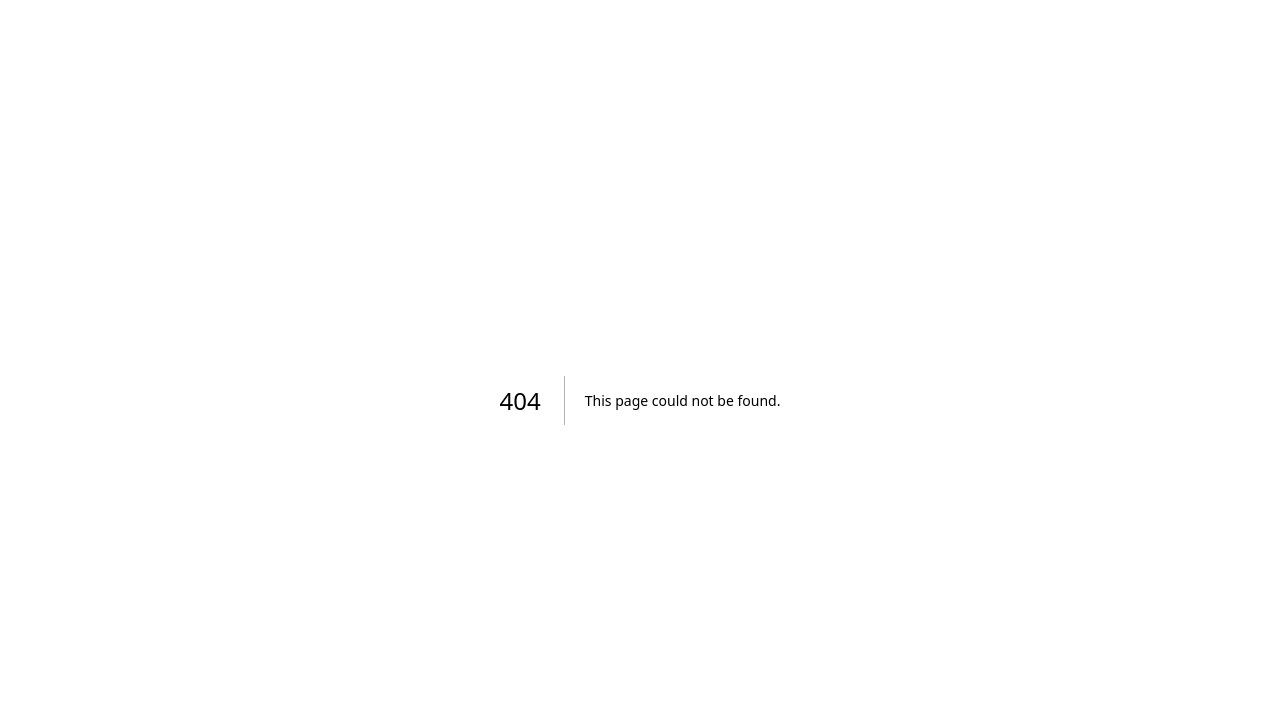
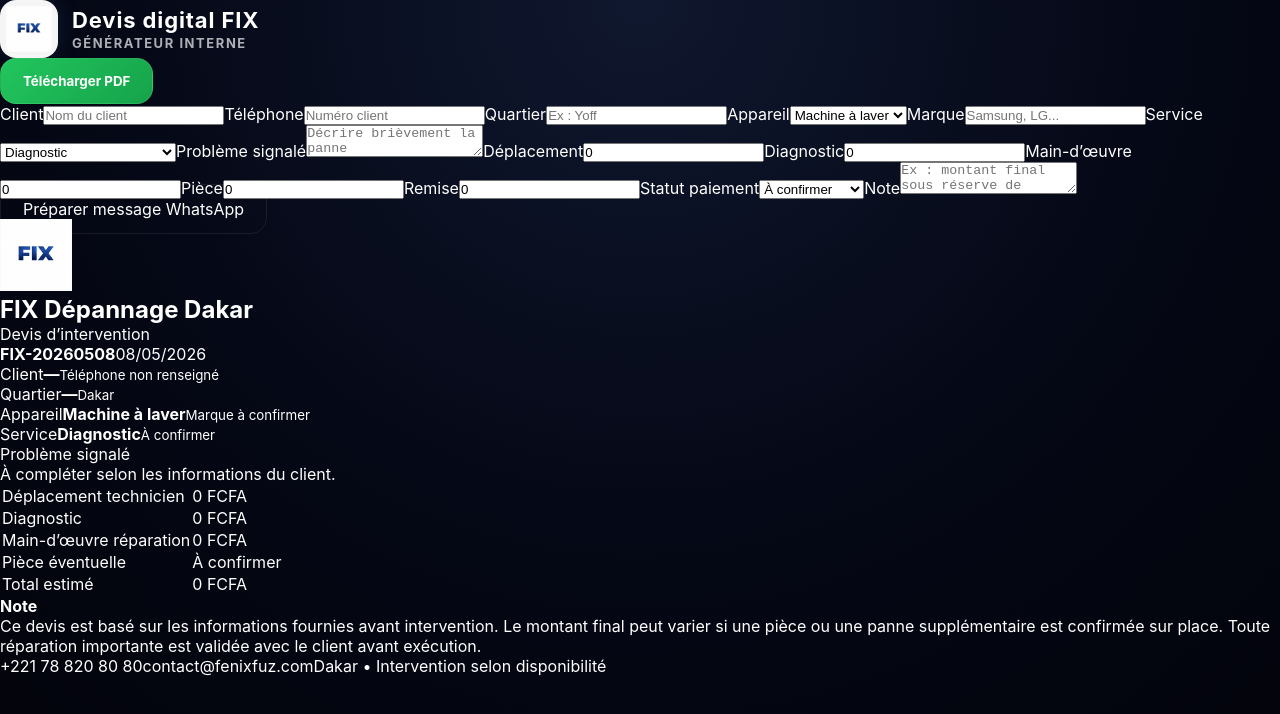
Before and after one commit to Djibsonx7/fix-dakar, a Next.js app: page /devis in a window 1280 px wide. Before the commit this address had no page. Shown: the top 714 px of the page. Built offline with nearby package versions, Linux system fonts and the light colour scheme.

Commit message:
Add digital quote generator

```diff
--- /dev/null
+++ b/app/devis/page.tsx
@@ -0,0 +1,119 @@
+'use client';
+
+import Image from 'next/image';
+import { useMemo, useState } from 'react';
+
+const phone = '221788208080';
+const displayPhone = '+221 78 820 80 80';
+
+const appliances = ['Machine à laver', 'Micro-ondes', 'Frigo', 'Congélateur', 'Chauffe-eau', 'Autre appareil'];
+const services = ['Diagnostic', 'Déplacement + diagnostic', 'Réparation', 'Remplacement de pièce', 'Entretien', 'Autre service'];
+const paymentStatus = ['À confirmer', 'En attente', 'Acompte reçu', 'Payé'];
+
+function formatCurrency(value: string) {
+  const amount = Number(value || 0);
+  return new Intl.NumberFormat('fr-SN').format(Number.isFinite(amount) ? amount : 0) + ' FCFA';
+}
+
+function today() {
+  return new Date().toLocaleDateString('fr-SN', { day: '2-digit', month: '2-digit', year: 'numeric' });
+}
+
+export default function QuotePage() {
+  const [client, setClient] = useState('');
+  const [clientPhone, setClientPhone] = useState('');
+  const [area, setArea] = useState('');
+  const [appliance, setAppliance] = useState('Machine à laver');
+  const [brand, setBrand] = useState('');
+  const [service, setService] = useState('Diagnostic');
+  const [problem, setProblem] = useState('');
+  const [travel, setTravel] = useState('0');
+  const [diagnostic, setDiagnostic] = useState('0');
+  const [labor, setLabor] = useState('0');
+  const [parts, setParts] = useState('0');
+  const [discount, setDiscount] = useState('0');
+  const [status, setStatus] = useState('À confirmer');
+  const [notes, setNotes] = useState('');
+
+  const quoteNumber = useMemo(() => {
+    const now = new Date();
+    const stamp = `${now.getFullYear()}${String(now.getMonth() + 1).padStart(2, '0')}${String(now.getDate()).padStart(2, '0')}`;
+    return `FIX-${stamp}`;
+  }, []);
+
+  const total = useMemo(() => {
+    const sum = Number(travel || 0) + Number(diagnostic || 0) + Number(labor || 0) + Number(parts || 0) - Number(discount || 0);
+    return Math.max(0, Number.isFinite(sum) ? sum : 0);
+  }, [travel, diagnostic, labor, parts, discount]);
+
+  const whatsappText = `Bonjour, voici votre devis FIX Dakar ${quoteNumber} pour ${appliance}. Total estimé : ${formatCurrency(String(total))}. Merci de vérifier les détails avant confirmation.`;
+
+  return (
+    <main className="quote-page">
+      <section className="quote-form-panel no-print">
+        <div className="quote-form-header">
+          <div className="brand brand-with-logo">
+            <span className="logo-mark"><Image src="/assets/fix-logo.png" alt="FIX Dakar" width={56} height={56} priority /></span>
+            <div className="brand-text"><strong>Devis digital FIX</strong><small>Générateur interne</small></div>
+          </div>
+          <button className="primary" type="button" onClick={() => window.print()}>Télécharger PDF</button>
+        </div>
+
+        <div className="quote-form-grid">
+          <label>Client<input value={client} onChange={(e) => setClient(e.target.value)} placeholder="Nom du client" /></label>
+          <label>Téléphone<input value={clientPhone} onChange={(e) => setClientPhone(e.target.value)} placeholder="Numéro client" /></label>
+          <label>Quartier<input value={area} onChange={(e) => setArea(e.target.value)} placeholder="Ex : Yoff" /></label>
+          <label>Appareil<select value={appliance} onChange={(e) => setAppliance(e.target.value)}>{appliances.map((item) => <option key={item}>{item}</option>)}</select></label>
+          <label>Marque<input value={brand} onChange={(e) => setBrand(e.target.value)} placeholder="Samsung, LG..." /></label>
+          <label>Service<select value={service} onChange={(e) => setService(e.target.value)}>{services.map((item) => <option key={item}>{item}</option>)}</select></label>
+          <label className="wide-field">Problème signalé<textarea value={problem} onChange={(e) => setProblem(e.target.value)} placeholder="Décrire brièvement la panne" /></label>
+          <label>Déplacement<input type="number" value={travel} onChange={(e) => setTravel(e.target.value)} /></label>
+          <label>Diagnostic<input type="number" value={diagnostic} onChange={(e) => setDiagnostic(e.target.value)} /></label>
+          <label>Main-d’œuvre<input type="number" value={labor} onChange={(e) => setLabor(e.target.value)} /></label>
+          <label>Pièce<input type="number" value={parts} onChange={(e) => setParts(e.target.value)} /></label>
+          <label>Remise<input type="number" value={discount} onChange={(e) => setDiscount(e.target.value)} /></label>
+          <label>Statut paiement<select value={status} onChange={(e) => setStatus(e.target.value)}>{paymentStatus.map((item) => <option key={item}>{item}</option>)}</select></label>
+          <label className="wide-field">Note<textarea value={notes} onChange={(e) => setNotes(e.target.value)} placeholder="Ex : montant final sous réserve de confirmation sur place" /></label>
+        </div>
+
+        <div className="quote-actions">
+          <a className="secondary" href={`https://wa.me/${phone}?text=${encodeURIComponent(whatsappText)}`} target="_blank">Préparer message WhatsApp</a>
+        </div>
+      </section>
+
+      <section className="quote-document" id="quote-document">
+        <header className="quote-doc-header">
+          <div className="quote-logo-row">
+            <Image src="/assets/fix-logo.png" alt="FIX Dakar" width={72} height={72} priority />
+            <div><h1>FIX Dépannage Dakar</h1><p>Devis d’intervention</p></div>
+          </div>
+          <div className="quote-meta"><b>{quoteNumber}</b><span>{today()}</span></div>
+        </header>
+
+        <div className="quote-info-grid">
+          <article><span>Client</span><b>{client || '—'}</b><small>{clientPhone || 'Téléphone non renseigné'}</small></article>
+          <article><span>Quartier</span><b>{area || '—'}</b><small>Dakar</small></article>
+          <article><span>Appareil</span><b>{appliance}</b><small>{brand || 'Marque à confirmer'}</small></article>
+          <article><span>Service</span><b>{service}</b><small>{status}</small></article>
+        </div>
+
+        <section className="quote-problem"><span>Problème signalé</span><p>{problem || 'À compléter selon les informations du client.'}</p></section>
+
+        <table className="quote-table">
+          <tbody>
+            <tr><td>Déplacement technicien</td><td>{formatCurrency(travel)}</td></tr>
+            <tr><td>Diagnostic</td><td>{formatCurrency(diagnostic)}</td></tr>
+            <tr><td>Main-d’œuvre réparation</td><td>{formatCurrency(labor)}</td></tr>
+            <tr><td>Pièce éventuelle</td><td>{Number(parts || 0) > 0 ? formatCurrency(parts) : 'À confirmer'}</td></tr>
+            {Number(discount || 0) > 0 && <tr><td>Remise</td><td>- {formatCurrency(discount)}</td></tr>}
+          </tbody>
+          <tfoot><tr><td>Total estimé</td><td>{formatCurrency(String(total))}</td></tr></tfoot>
+        </table>
+
+        <section className="quote-note"><b>Note</b><p>{notes || 'Ce devis est basé sur les informations fournies avant intervention. Le montant final peut varier si une pièce ou une panne supplémentaire est confirmée sur place. Toute réparation importante est validée avec le client avant exécution.'}</p></section>
+
+        <footer className="quote-doc-footer"><span>{displayPhone}</span><span>contact@fenixfuz.com</span><span>Dakar • Intervention selon disponibilité</span></footer>
+      </section>
+    </main>
+  );
+}
```
